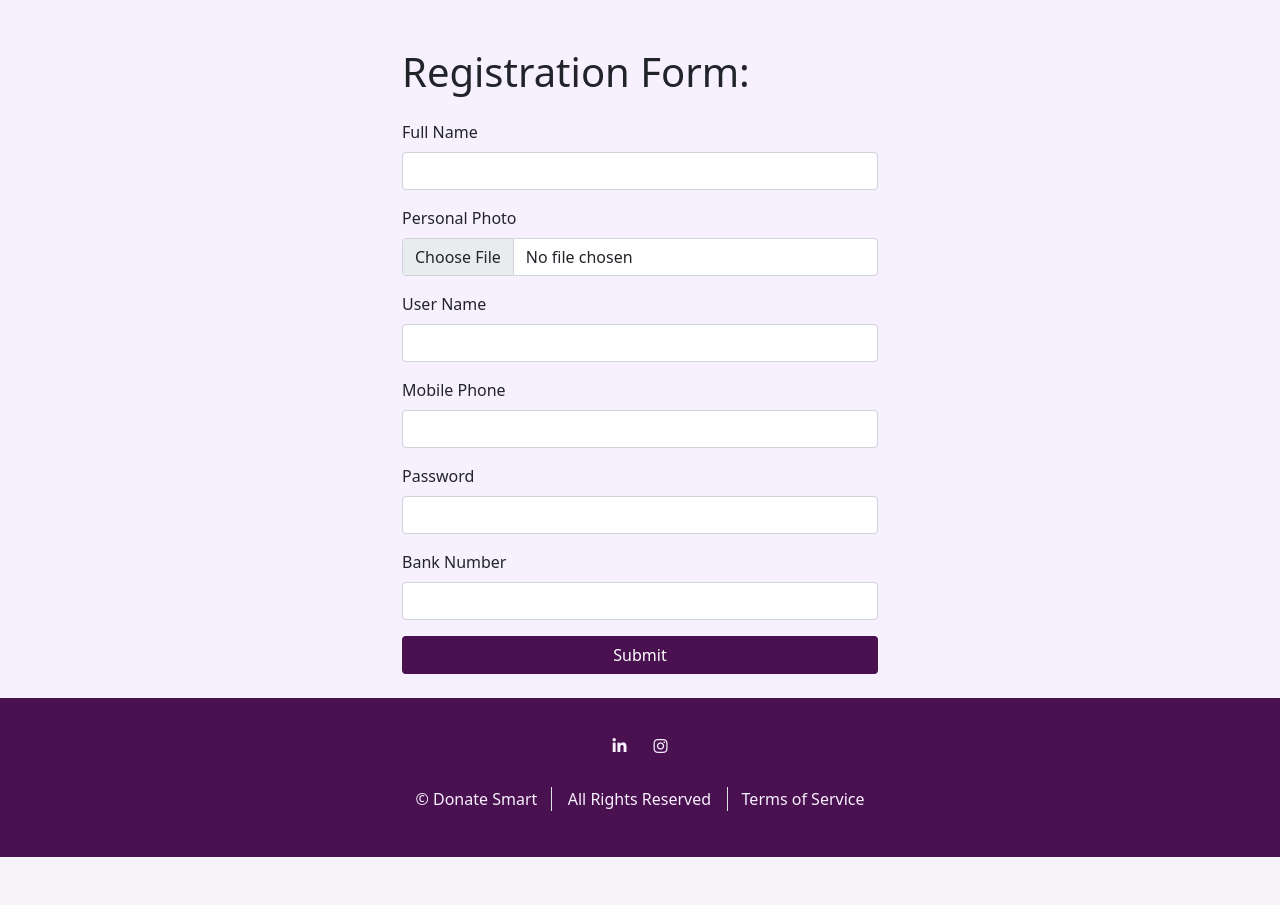
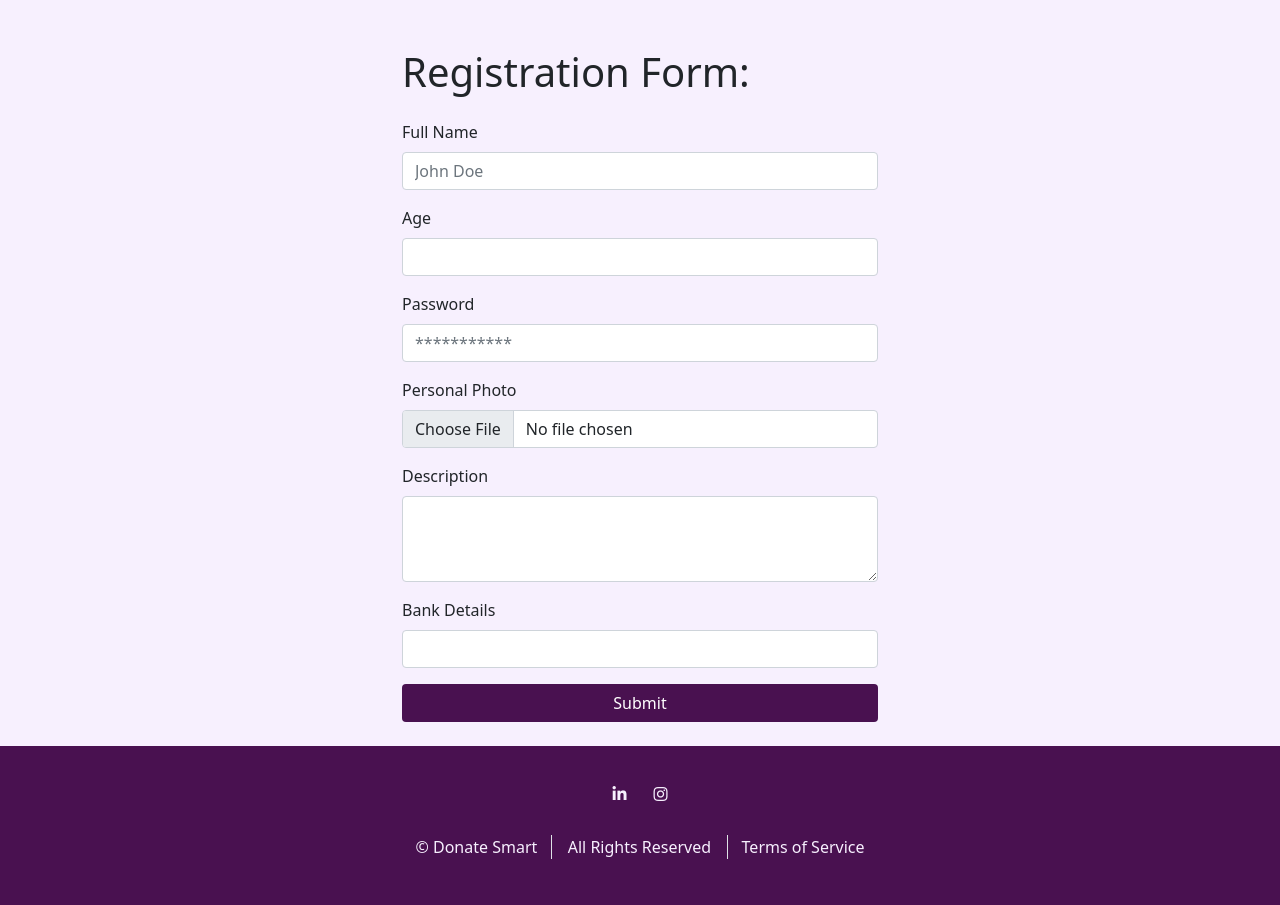
Before and after one commit to DonateSmart/MVP, a Flask app: page /userSignup in a window 1280 px wide. Shown: the part 82-987 px from the top of the page. Before the commit the page ends 939 px from the top, so only its background shows below. Run offline with Flask 2, Linux system fonts and the light colour scheme; some libraries are stand-ins or nearby versions.

Commit message:
Update 8/01/22

```diff
--- a/app/__init__.py
+++ b/app/__init__.py
@@ -6,6 +6,7 @@ app = Flask(__name__)
 app.config['SECRET_KEY'] = 'casdadas'
 app.config['SQLALCHEMY_DATABASE_URI'] = 'sqlite:///users.db'
 app.config['SQLALCHEMY_TRACK_MODIFICATIONS'] = True
+app.config['UPLOAD_FOLDER'] = '//profile_images'
 
 db = SQLAlchemy(app)
 bcrypt = Bcrypt(app)
--- a/app/main.py
+++ b/app/main.py
@@ -1,39 +1,47 @@
-from flask import render_template, request, session, redirect
+import base64
+
+from urllib.parse import quote_plus
+from flask import render_template, request, session, redirect, url_for
 
 from app import db, app, bcrypt
-from app.database_manager.models import User, BankAccount
-from app.managers.person_manager import FormParametersForPerson, Person, register_person
+from models import User
+
+
+@app.route('/')
+def index():
+    return redirect(url_for('signup_user'))
+
 
 # source venv/bin/activate
 # run Flask application from terminal
 # export FLASK_APP=main.py
 # flask run
-
-
-@app.route('/')
-def index():
-    # return render_template('signup.html')
-    return render_template('index.html')
-
-
 @app.route('/userSignup', methods=['GET', 'POST'])
 def signup_user():
     if request.method == 'POST':
-        if request.form.get(FormParametersForPerson.username.name) is not None \
-                and request.form.get(FormParametersForPerson.password.name) is not None\
-                and request.form.get(FormParametersForPerson.fullname.name) is not None \
-                and request.form.get(FormParametersForPerson.mobile_phone.name) is not None \
-                and request.form.get(FormParametersForPerson.bank_number.name) is not None:
+        username = request.form['nameField']
+        password = request.form['password']
+        password_hash = bcrypt.generate_password_hash(password, 10)
+        age = request.form['ageField']
+        description = request.form['description']
+        bank_field = request.form['bankField']
+        image = request.files['fileField']
+        image.save(image.filename)
+        url = "https://prototype.donatesmart.co.uk/profile/" + str(username)
+        url = quote_plus(url)
+        print(url)
 
-            username = request.form[FormParametersForPerson.username.name]
-            password = request.form[FormParametersForPerson.password.name]
-            fullname = request.form[FormParametersForPerson.fullname.name]
-            mobile_phone = request.form[FormParametersForPerson.mobile_phone.name]
-            bank_number = request.form[FormParametersForPerson.bank_number.name]
+        print(username, password)
 
-            person = Person(username, password, fullname, mobile_phone, bank_number)
-            message = register_person(person)
+        user = User(username=username, password=password_hash, url=url, age=age, description=description,
+                    bank_field=bank_field)
+
+        s = db.session()
+        s.add(user)
+        s.commit()
+        message = "New user is created!"
         return render_template('index.html', message=message)
+
     else:
         return render_template('index.html')
 
@@ -57,7 +65,7 @@ def login():
         if conn_success:
             message = 'connection is successful'
             session['username'] = uname
-            return user_info(result.id, uname)
+            return user_info()
         else:
             return render_template('login.html', message=message)
     else:
@@ -70,80 +78,24 @@ def get_user_info(username):
     return result
 
 
-def get_user_info_byUserId(person_id):
-    s = db.session()
-    result = User.query.filter_by(id=person_id).first()
-    return result
-
-
-def get_bank_info_byUserId(person_id):
-    s = db.session()
-    result = BankAccount.query.filter_by(user_id=person_id).first()
-    return result
-
-
-@app.route('/donate/<person_id>', methods=['GET', 'POST'])
-def user_info(person_id):
-    user = get_user_info_byUserId(person_id)
-    if user is not None:
+@app.route('/userInfo', methods=['GET', 'POST'])
+def user_info():
+    if 'username' in session:
+        username = session['username']
+        user = get_user_info(username)
         return render_template('paymentPage.html', **userToDict(user))
-    else:
-        return render_template('404.html')
-
-
-
-@app.route('/userInfo_for_market/<person_id>', methods=['GET', 'POST'])
-def user_info_for_market(person_id):
-    print(person_id)
-    user = get_user_info_byUserId(person_id)
-    print(user.username)
-
-    # return render_template('paymentPage.html', **userToDict(user))
-
-
-@app.route('/requestPayment/<person_id>/<amount>', methods=['GET', 'POST'])
-def requestPayment(person_id, amount):
-    print(person_id + " " + amount)
-
-    user = get_user_info_byUserId(person_id)
-    bank_amount = get_bank_info_byUserId(person_id)
-
-    amount = int(amount)
-    if(bank_amount.amount >= amount): # there is enough money
-        message = "transaction is successful for amount of payment " + str(amount) + "\n"
-        bank_amount.amount = bank_amount.amount - amount
-        db.session().commit()
-    else:
-        message = "transaction failed for amount of donation " + str(amount)
-
-    return render_template("authorized.txt", username=user.username, amount=amount, message=message, remaining_money=bank_amount.amount)
-    # return render_template('paymentPage.html', **userToDict(user), message=message)
-
-
-@app.route('/donate2/<person_id>', methods=['GET', 'POST'])
-def donate(person_id):
-    if request.method == 'POST':
-        user = get_user_info_byUserId(person_id)
-        amount = request.form['amountInput']
-        print(person_id + " " + amount)
-        message = "Transaction is successful for amount of donation " + amount
-        # make transaction in db
-        bank_info = get_bank_info_byUserId(person_id)
-        old_amount = bank_info.amount
-        bank_info.amount = old_amount + int(amount)
-        db.session().commit()
-        return render_template('paymentPage.html', **userToDict(user), message=message)
 
 
 def userToDict(user):
     d = {}
     d['username'] = user.username
-    d['fullname'] = user.fullname
+    d['firstname'] = user.firstname
+    d['lastname'] = user.lastname
+    d['url'] = user.url
     d['mobile_phone'] = user.mobile_phone
-    d['person_id'] = user.id
-    bank_account = user.bank_info
-    d['curr_amount'] = bank_account.amount
+    d['description'] = user.description
     return d
+
 
 @app.route('/editUserInfo', methods=['GET', 'POST'])
 def edit_user_info():
@@ -154,8 +106,7 @@ def edit_user_info():
 
             if request.form.get('username') != None and request.form.get('firstname') != None and \
                     request.form.get('lastname') != None and request.form.get('url') != None \
-                    and request.form.get('mobile_phone') != None :
-
+                    and request.form.get('mobile_phone') != None:
                 message = 'User info is saved!'
 
                 firstname = request.form['firstname']
@@ -200,5 +151,4 @@ def listUsers():
 
 
 if __name__ == "__main__":
-    # host u ekleki herkes ulassin
-    app.run(debug=True, host='0.0.0.0')
+    app.run(debug=True)
--- a/app/templates/index.html
+++ b/app/templates/index.html
@@ -1,9 +1,9 @@
 <!DOCTYPE html>
 <html lang="en">
 <head>
-    <meta charset="UTF-8" />
-    <meta http-equiv="X-UA-Compatible" content="IE=edge" />
-    <meta name="viewport" content="width=device-width, initial-scale=1.0" />
+    <meta charset="UTF-8"/>
+    <meta http-equiv="X-UA-Compatible" content="IE=edge"/>
+    <meta name="viewport" content="width=device-width, initial-scale=1.0"/>
     <link
             href="https://cdn.jsdelivr.net/npm/bootstrap@5.1.3/dist/css/bootstrap.min.css"
             rel="stylesheet"
@@ -16,7 +16,7 @@
             integrity="sha384-AYmEC3Yw5cVb3ZcuHtOA93w35dYTsvhLPVnYs9eStHfGJvOvKxVfELGroGkvsg+p"
             crossorigin="anonymous"
     />
-    <link rel="stylesheet" href="../static/styles/styles.css" />
+    <link rel="stylesheet" href="../static/styles/styles.css"/>
     <title>Sign up to get help from Donate Smart</title>
 </head>
 <body>
@@ -97,45 +97,45 @@
 <main>
     <section class="container">
         <h1 class="mt-5 mb-4">Registration Form:</h1>
-        <form action="/userSignup" method="post"> <!--   action added-->
+        <form action="/userSignup"  method="post" enctype="multipart/form-data">
             <div class="mb-3">
-            <label for="fullname" class="form-label">Full Name</label>
+                <label for="nameField" class="form-label">Full Name</label>
                 <input
                         type="text"
                         class="form-control"
-              id="fullname"
-              name="fullname"
+                        id="nameField"
+                        name="nameField"
+                        placeholder="John Doe"
                 />
             </div>
+            <div class="mb-3">
+                <label for="ageField" class="form-label">Age</label>
+                <input type="number" min="1" class="form-control" name="ageField" id="ageField"/>
+            </div>
+            <div class="mb-3">
+                <label for="password" class="form-label">Password</label>
+                <input type="password" name= "password" placeholder="***********" class="form-control" id="password"/>
+            </div>
+
             <div class="mb-3">
                 <label for="fileField" class="form-label">Personal Photo</label>
                 <input
                         class="form-control"
                         type="file"
                         id="fileField"
+                        name="fileField"
+
                         accept="image/*"
                 />
             </div>
             <div class="mb-3">
-            <label for="username" class="form-label">User Name</label>
-            <input type="text" min="1" name = "username" class="form-control" id="username" />
+                <label for="description" class="form-label">Description</label>
+                <textarea class="form-control" name="description" id="description" rows="3"></textarea>
             </div>
             <div class="mb-3">
-            <label for="mobile_phone" class="form-label">Mobile Phone</label>
-            <input type="tel" min="1" name="mobile_phone" class="form-control" id="mobile_phone" />
+                <label for="bankField" class="form-label">Bank Details</label>
+                <input type="text" name="bankField" class="form-control" id="bankField"/>
             </div>
-          <div class="mb-3">
-            <label for="password" class="form-label">Password</label>
-            <input type="password" min="1" name="password" class="form-control" id="password" />
-          </div>
-          <div class="mb-3">
-            <label for="bank_number" class="form-label">Bank Number</label>
-            <input type="text" min="1" name="bank_number" class="form-control" id="bank_number" />
-          </div>
-          </div>
-
-<!--          <a href="/login">Login Page</a>-->
-          {{ message }}
             <button class="btn bg-donate w-100 mb-4" type="submit">Submit</button>
         </form>
     </section>
```
Also changed, not shown: app/database_manager/models.py (+5 -2 lines). Lines whose indentation alone changed are shown as unchanged.
